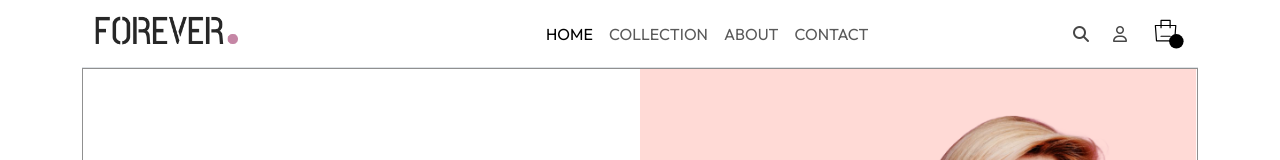
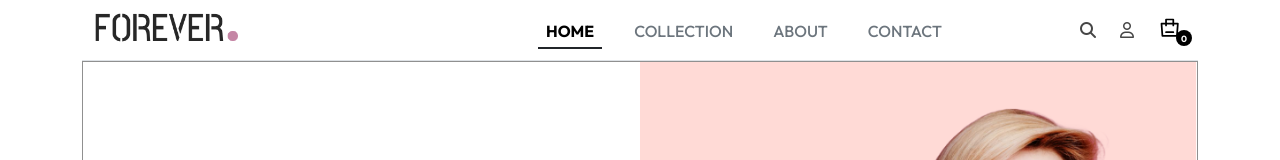
Before and after one commit to somayamaysara/cloth-store, a React (Vite) app: page / in a window 1280 px wide. Shown: the top 160 px of the page. Built offline with nearby package versions, Linux system fonts and the light colour scheme; no server answers.

Commit message:
finish project

```diff
--- a/src/App.css
+++ b/src/App.css
@@ -58,7 +58,11 @@ margin-left: 300px;
 @media (max-width: 992px) {
     .navbar-nav{
 margin-left: 150px;
-}}
+}
+.nav-style{
+    margin-left: 150px;
+}
+}
 .font-medium {
     font-weight: 500;
 }
--- /dev/null
+++ b/src/component/CartContext.jsx
@@ -0,0 +1,38 @@
+import React, { createContext, useContext, useState, useEffect } from 'react';
+const CartContext = createContext();
+export const CartProvider = ({ children }) => {
+    const [cart, setCart] = useState(() => {
+        const savedCart = localStorage.getItem('cart');
+        return savedCart ? JSON.parse(savedCart) : [];
+    })
+    useEffect(() => {
+        localStorage.setItem('cart', JSON.stringify(cart));
+    }, [cart]);
+    const addToCart = (productItem) => {
+        setCart((prevCart) => {
+            const existingIndex = prevCart.findIndex(
+                (item) => item.id === productItem.id && item.size === productItem.size
+            );
+
+            if (existingIndex > -1) {
+                const updatedCart = [...prevCart];
+                updatedCart[existingIndex].quantity += 1;
+                return updatedCart;
+            } else {
+                return [...prevCart, { ...productItem, quantity: 1 }];
+            }
+        });
+    }
+    const removeFromCart = (id, size) => {
+        setCart((prevCart) =>
+            prevCart.filter((item) => !(item.id === id && item.size === size))
+        );
+    };
+
+    return (
+        <CartContext.Provider value={{ cart, addToCart, removeFromCart }}>
+            {children}
+        </CartContext.Provider>
+    );
+};
+export const useCart = () => useContext(CartContext);
--- a/src/component/CartPage.jsx
+++ b/src/component/CartPage.jsx
@@ -1,39 +1,68 @@
-// import { Link } from "react-router-dom";
-// import React, { useState, useEffect } from 'react';
+import React from 'react';
+import { useCart } from '../component/CartContext';
 
-// export function CartPage({ id }) { // حذفنا البروبس الزائدة واكتفينا بالـ id
-//     const [product, setProduct] = useState(null);
+export default function Card() {
+    const { cart, removeFromCart } = useCart();
 
-//     useEffect(() => {
-//         fetch("https://fakestoreapi.com/products?limit=10")
-//         .then((res) => res.json())
-//         .then((resJson) => {
-//             setProduct(resJson.find((p) => p.id === id));
-//         })
-//         .catch((err) => {
-//             console.log(err);
-//         });
-//     }, [id]); // إضافة id كـ dependency لضمان التحديث عند تغيره
+    const calculateTotal = () => {
+        return cart.reduce((total, item) => total + item.price * item.quantity, 0).toFixed(2);
+    };
 
-//     return (
-//         <div className="col">
-//             {/* التعديل هنا: ربط الكارد بصفحة المنتج بناءً على الـ id */}
-//             <Link to={`/product/${id}`} className="text-decoration-none text-dark">
-//                 <div className="card border-0 rounded-0 h-100" style={{ cursor: 'pointer' }}>
-//                     <div className="overflow-hidden bg-light p-3" style={{ height: '260px' }}>
-//                         <img
-//                             className="card-img-top w-100 h-100"
-//                             src={product?.image}
-//                             alt={product?.title}
-//                             style={{ objectFit: 'contain', transition: 'transform 0.3s ease' }}
-//                         />
-//                     </div>
-//                     <div className="card-body px-0 pt-3 pb-0">
-//                         <p className="text-dark mb-1 text-truncate" style={{ fontSize: '13px' }}>{product?.title}</p>
-//                         <p className="fw-bold text-dark mb-0" style={{ fontSize: '14px' }}>${product?.price}</p>
-//                     </div>
-//                 </div>
-//             </Link>
-//         </div>
-//     );
-// }
+    if (cart.length === 0) {
+        return (
+            <div className="container py-5 text-center">
+                <h3>Your Cart is Empty</h3>
+            </div>
+        );
+    }
+
+    return (
+        <div className="container py-5">
+            <h2 className="mb-4">Shopping Cart</h2>
+            <div className="row">
+                <div className="col-12 col-md-8">
+                    {cart.map((item, index) => (
+                        <div key={`${item.id}-${item.size}-${index}`} className="d-flex align-items-center justify-content-between border-bottom py-3">
+                            <div className="d-flex align-items-center gap-3">
+                                <img
+                                    src={item.image}
+                                    alt={item.title}
+                                    style={{ width: '70px', height: '70px', objectFit: 'contain' }}
+                                    className="border p-1"
+                                />
+                                <div>
+                                    <h6 className="mb-1">{item.title}</h6>
+                                    <p className="mb-1 text-secondary" style={{ fontSize: '14px' }}>
+                                        Price: <strong>{item.price} SR</strong>
+                                    </p>
+                                    <span className="badge bg-light text-dark border me-2">Size: {item.size}</span>
+                                    <span className="badge bg-light text-dark border">Qty: {item.quantity}</span>
+                                </div>
+                            </div>
+
+                            <button
+                                className="btn btn-sm btn-outline-danger"
+                                onClick={() => removeFromCart(item.id, item.size)}
+                            >
+                                Remove
+                            </button>
+                        </div>
+                    ))}
+                </div>
+
+                <div className="col-12 col-md-4 mt-4 mt-md-0">
+                    <div className="card p-3 bg-light border">
+                        <h5 className="mb-3">Order Summary</h5>
+                        <div className="d-flex justify-content-between mb-2">
+                            <span>Total Price:</span>
+                            <strong>{calculateTotal()} SR</strong>
+                        </div>
+                        <button className="btn btn-dark w-100 text-uppercase mt-3 rounded-0">
+                            Proceed to Checkout
+                        </button>
+                    </div>
+                </div>
+            </div>
+        </div>
+    );
+}
--- a/src/component/Contact.jsx
+++ b/src/component/Contact.jsx
@@ -16,7 +16,7 @@ export default function Contact() {
         <div className="col-12 col-md-5">
           <div className="contactImage text-center">
             <img
-              src="src/assets/image/contact_img-CyOum2vk.png" // تأكدي من مسار الصورة الصحيح في مجلدكِ
+              src="src/assets/image/contact_img-CyOum2vk.png"
               alt="Contact Us"
               className="img-fluid w-100"
               style={{ width: '80%' }}
--- a/src/component/Footer.jsx
+++ b/src/component/Footer.jsx
@@ -1,6 +1,4 @@
 import React from 'react'
-// import { Link } from 'react-router-dom';
-
 export default function Footer() {
 return (
     <div className="pt-5 px-3 px-md-5 mt-auto w-100">
@@ -15,7 +13,7 @@ return (
             </p>
         </div>
         <div className="col-12 col-md-4 ps-5">
-        <p class="text-xl font-medium ">COMPANY</p>
+        <p className="text-xl font-medium ">COMPANY</p>
         <ul className="list-unstyled d-flex flex-column gap-2 small">
             <li>
             Home
@@ -31,7 +29,7 @@ return (
             </li>
         </ul>
         </div><div className="col-12 col-md-4">
-            <p class="text-xl font-medium ">GET IN TOUCH</p>
+            <p className="text-xl font-medium ">GET IN TOUCH</p>
             <ul className="list-unstyled d-flex flex-column gap-2 small">
             <li>
             +84-111-222-333
--- a/src/component/Subscrip.jsx
+++ b/src/component/Subscrip.jsx
@@ -8,7 +8,7 @@ return (
     <h3 className=" font-bold text-black">Subscribe now & get 20% off</h3>
     <h6 className="text-black-50">Lorem ipsum dolor sit amet consectetur adipisicing elit. Temporibus nam magni repudiandae quis libero asperiores tempore maxime doloribus velit odio?</h6>
     <div className="input-group mt-4 w-50 m-auto">
-    <input type="text" class="form-control" placeholder="enter your email" aria-label="Username" aria-describedby="basic-addon1" value={inputValue} onChange={(e) => setInputValue(e.target.value)}></input>
+    <input type="text" className="form-control" placeholder="enter your email" aria-label="Username" aria-describedby="basic-addon1" value={inputValue} onChange={(e) => setInputValue(e.target.value)}></input>
     <button type="submit" className="btn btn-dark rounded-0 px-4 py-2  fw-medium">Subscribe</button>
     </div>
 </div>
--- a/src/component/nav.jsx
+++ b/src/component/nav.jsx
@@ -1,31 +1,65 @@
 import React from 'react'
-import { Link } from 'react-router-dom'
+import { Link, NavLink } from 'react-router-dom'
+import { useCart } from '../component/CartContext'
 export default function Nav() {
+    const { cart } = useCart();
+    const totalItems = cart.reduce((sum, item) => sum + item.quantity, 0);
     return (
         <>
             <div className="container">
                 <nav className="navbar navbar-expand-lg border-bottom">
                     <div className="container-fluid">
-    <img src="src/assets/image/Untitled.png" alt="img" class="w-36"/>
+                        <img src="src/assets/image/Untitled.png" alt="img" className="w-36" />
                         <button className="navbar-toggler" type="button" data-bs-toggle="collapse" data-bs-target="#navbarText" aria-controls="navbarText" aria-expanded="false" aria-label="Toggle navigation">
                             <span className="navbar-toggler-icon"></span>
                         </button>
                         <div className="collapse navbar-collapse" id="navbarText">
-    <ul className="navbar-nav me-auto mb-2 mb-lg-0">
+                            <ul className="navbar-nav me-auto mb-2 mb-lg-0 gap-4">
                                 <li className="nav-item">
-        <Link className="nav-link active" aria-current="page" to="/">HOME</Link>
+                                    <NavLink
+                                        to="/"
+                                        className={({ isActive }) =>
+                                            `nav-link pb-1 ${isActive ? 'text-black fw-bold border-bottom border-2 border-dark' : 'text-secondary fw-medium'}`
+                                        }
+                                    >
+                                        HOME
+                                    </NavLink>
                                 </li>
+
                                 <li className="nav-item">
-        <Link className="nav-link" to="/COLLECTION">COLLECTION</Link>
+                                    <NavLink
+                                        to="/COLLECTION"
+                                        className={({ isActive }) =>
+                                            `nav-link pb-1 ${isActive ? 'text-black fw-bold border-bottom border-2 border-dark' : 'text-secondary fw-medium'}`
+                                        }
+                                    >
+                                        COLLECTION
+                                    </NavLink>
                                 </li>
+
                                 <li className="nav-item">
-        <Link className="nav-link" to="/About">ABOUT</Link>
+                                    <NavLink
+                                        to="/About"
+                                        className={({ isActive }) =>
+                                            `nav-link pb-1 ${isActive ? 'text-black fw-bold border-bottom border-2 border-dark' : 'text-secondary fw-medium'}`
+                                        }
+                                    >
+                                        ABOUT
+                                    </NavLink>
                                 </li>
+
                                 <li className="nav-item">
-        <Link className="nav-link" to="/Contact">CONTACT</Link>
+                                    <NavLink
+                                        to="/Contact"
+                                        className={({ isActive }) =>
+                                            `nav-link pb-1 ${isActive ? 'text-black fw-bold border-bottom border-2 border-dark' : 'text-secondary fw-medium'}`
+                                        }
+                                    >
+                                        CONTACT
+                                    </NavLink>
                                 </li>
                             </ul>
-<span className="navbar-text me-4">
+                            <span className="navbar-text me-4 nav-style ">
                                 <i className="fa-solid fa-magnifying-glass"></i>
                             </span>
                             <span className="navbar-text me-4">
@@ -34,14 +68,24 @@ return (
                                 </Link>
                             </span>
                             <span className="navbar-text">
-            <Link to="/Card" >
-            <span>
-<svg width="35" height="35" viewBox="0 0 29 29" fill="none" xmlns="http://www.w3.org/2000/svg">
-<path d="M3.625 7.85413H20.5417L19.6019 20.5416H4.56481L3.625 7.85413Z" stroke="black" strokeLinejoin="round"/>
-<path d="M8.32422 9.7338V3.625H15.8427V9.7338" stroke="black" strokeLinecap="round" strokeLinejoin="round"/>
-<path d="M8.32422 16.7823H15.8427" stroke="black" strokeLinecap="round"/>
-<circle cx="21" cy="21" r="6" fill="black"/>
+                                <Link to="/Card" className="text-decoration-none position-relative d-inline-block">
+                                    <svg width="28" height="28" viewBox="0 0 29 29" fill="none" xmlns="http://www.w3.org/2000/svg">
+                                        <path d="M3.625 7.85413H20.5417L19.6019 20.5416H4.56481L3.625 7.85413Z" stroke="black" strokeWidth="1.8" strokeLinejoin="round" />
+                                        <path d="M8.32422 9.7338V3.625H15.8427V9.7338" stroke="black" strokeWidth="1.8" strokeLinecap="round" strokeLinejoin="round" />
+                                        <path d="M8.32422 16.7823H15.8427" stroke="black" strokeWidth="1.8" strokeLinecap="round" />
                                     </svg>
+                                    <span
+                                        className="position-absolute bg-black text-white rounded-circle d-flex align-items-center justify-content-center fw-bold"
+                                        style={{
+                                            bottom: '-2px',
+                                            right: '-6px',
+                                            width: '16px',
+                                            height: '16px',
+                                            fontSize: '9px',
+                                            lineHeight: '1'
+                                        }}
+                                    >
+                                        {totalItems}
                                     </span>
                                 </Link>
                             </span>
--- a/src/main.jsx
+++ b/src/main.jsx
@@ -3,8 +3,11 @@ import { createRoot } from 'react-dom/client'
 import './index.css'
 import App from './App.jsx'
 import 'bootstrap/dist/js/bootstrap.bundle.min.js';
+import { CartProvider } from './component/CartContext.jsx';
 createRoot(document.getElementById('root')).render(
   <StrictMode>
-    <App />
+  <CartProvider>
+      <App />
+    </CartProvider>
   </StrictMode>,
 )
```
Also changed, not shown: src/App.jsx (+6 -3 lines), src/component/Addprodect.jsx (+11 -28 lines), src/component/COLLECTION.jsx (+1 -15 lines), src/component/Home.jsx (+12 -11 lines). Lines whose indentation alone changed are shown as unchanged.
